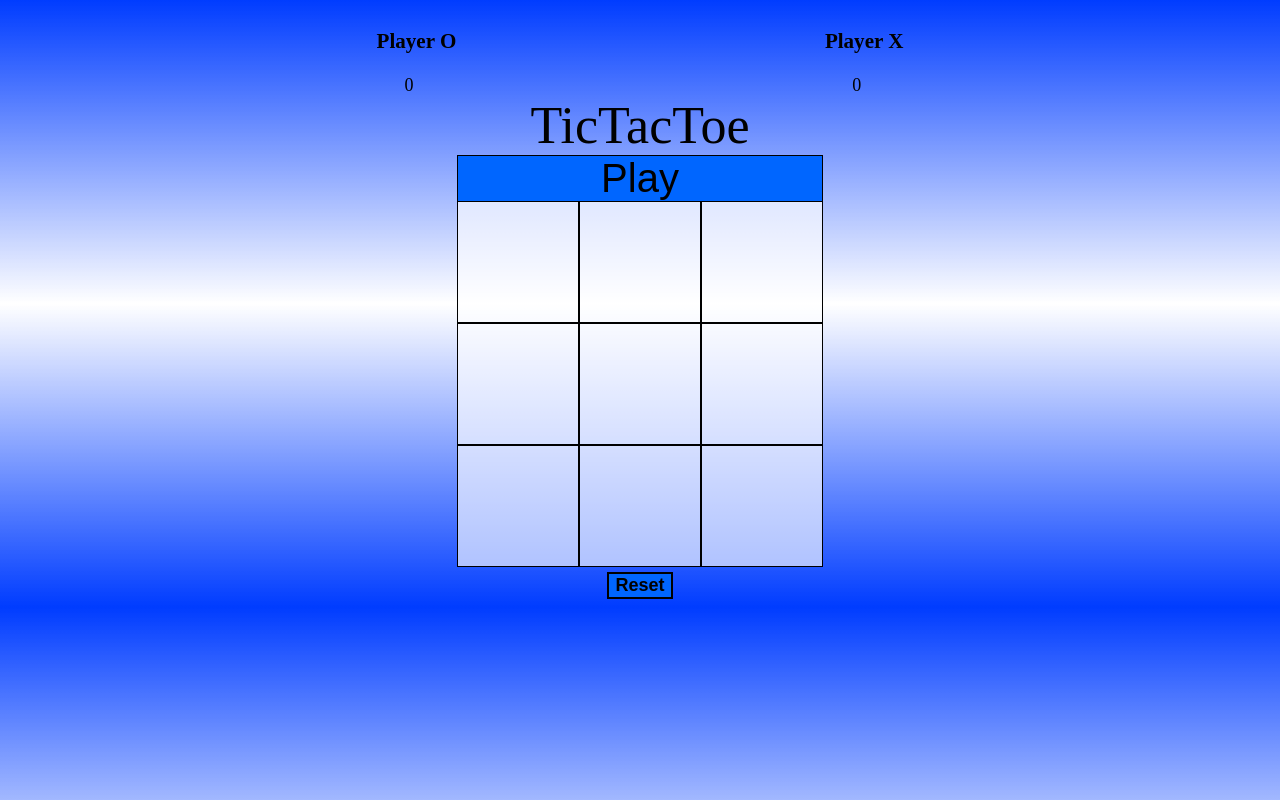
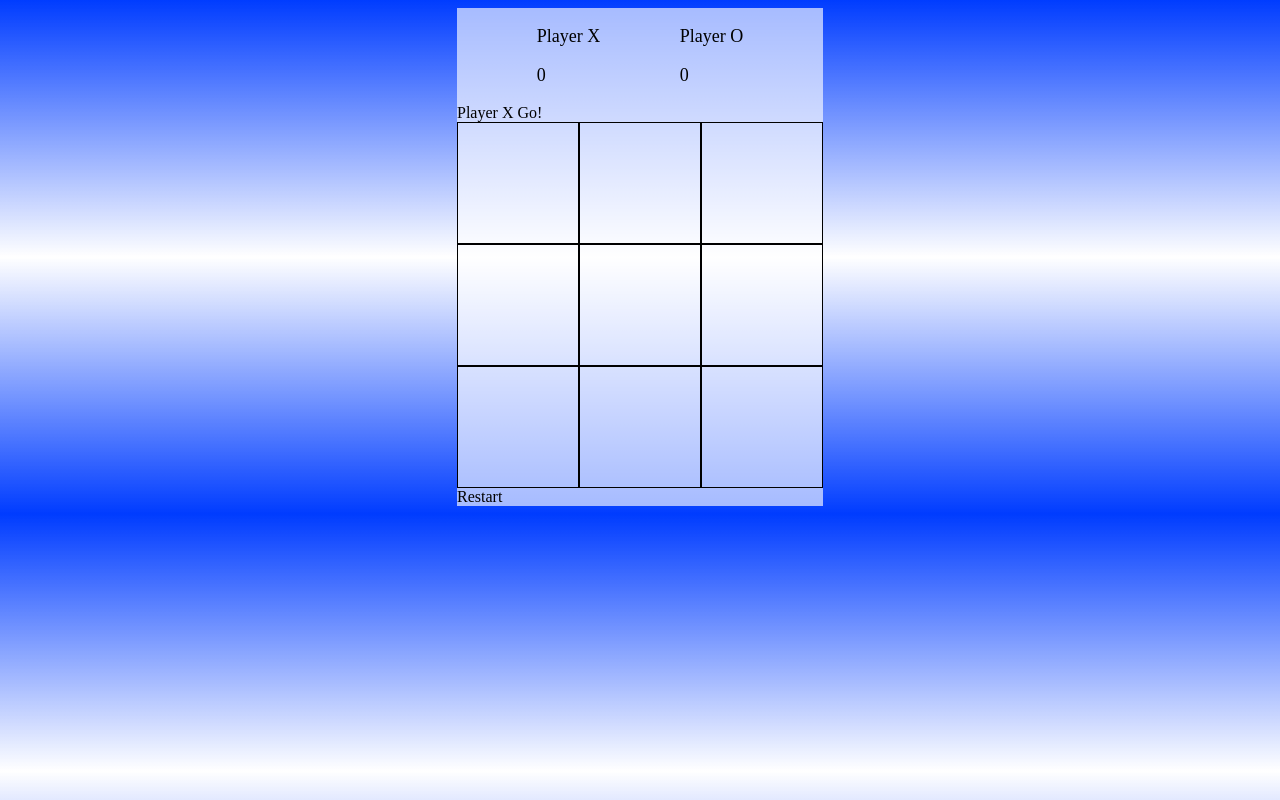
Before and after one commit to BrettM265/TicTacToe, a plain HTML site: page index.html in a window 1280 px wide. Drawn offline with Linux system fonts and the light colour scheme.

Commit message:
Update index.html

```diff
--- a/index.html
+++ b/index.html
@@ -1,48 +1,57 @@
 <!DOCTYPE html>
-<html>
+<html lang="en">
 <head>
-        <title>My TicTacToe</title>
-        <meta charset="windows-1252">
+    <meta charset="UTF-8">
+    <meta http-equiv="X-UA-Compatible" content="IE=edge">
     <meta name="viewport" content="width=device-width, initial-scale=1.0">
-        <link href="style.css" rel="stylesheet">
-
+    <link rel="stylesheet" type="text/css" href="style.css">
+    <title>TicTacToe by Brett Mo</title>
 </head>
 <body>
 
+    <div class="container">
+
         <div class="scoreboard">
-
-        <div class="player1-score">
-            <h3>Player O</h3>
-            <span id="p1-score">0</span>
+            <div class="sideO">
+                <p class="player1-head">Player X</p>
+                <p id="p1-score">0</p>
             </div>
-
-        <div class="player2-score">
-           <h3>Player X</h3>
-           <span id="p2-score">0</span>
+            <div class="sideX">
+                <p id="player2-head">Player O</p>
+                <p id="p2-score">0</p>
             </div>
         </div>
 
-       <div class="title">TicTacToe</div>
+        <div id="board-head">Player X Go!</div>
 
-        <div class="container" id="main">
-            <span id="turn">Play</span>
+        <div id="container-board">
 
+            <div id="row-1">
                 <div class="box" id="box1"></div>
                 <div class="box" id="box2"></div>
                 <div class="box" id="box3"></div>
+            </div>
 
+            <div id="row-2">
                 <div class="box" id="box4"></div>
                 <div class="box" id="box5"></div>
                 <div class="box" id="box6"></div>
+            </div>
 
+            <div id="row-3">
                 <div class="box" id="box7"></div>
                 <div class="box" id="box8"></div>
-
                 <div class="box" id="box9"></div>
             </div>
 
-        <button onclick="replay()">Reset</button>
+        </div>
+
+        <div id="board-footer">Restart</div>
+
+        <div id="footer"></div>
+
+    </div>
 
 </body>
-    <script src="tictactoe.js"></script>
+<script src="Java.js"></script>
 </html>
```
Lines whose indentation alone changed are shown as unchanged.
